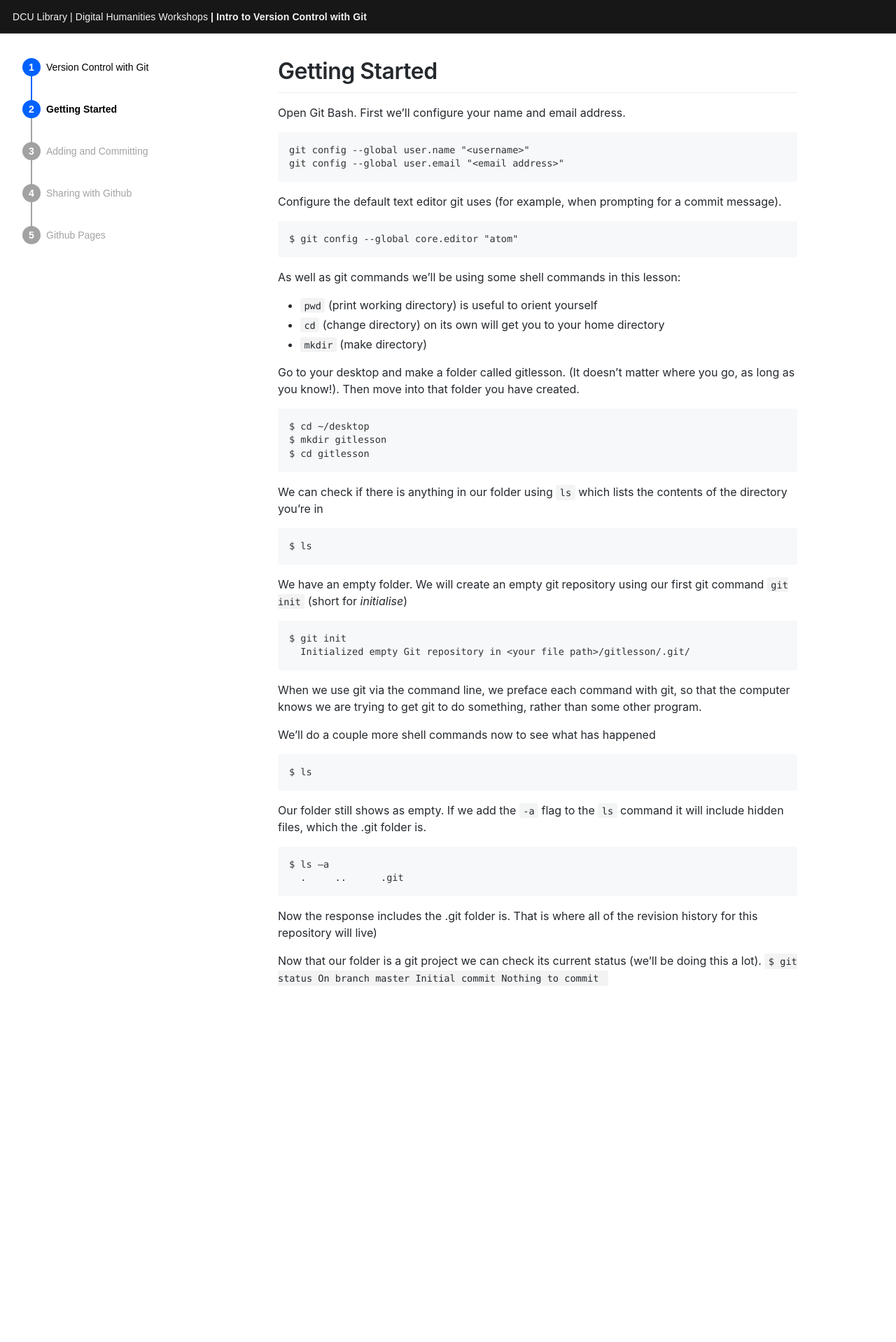
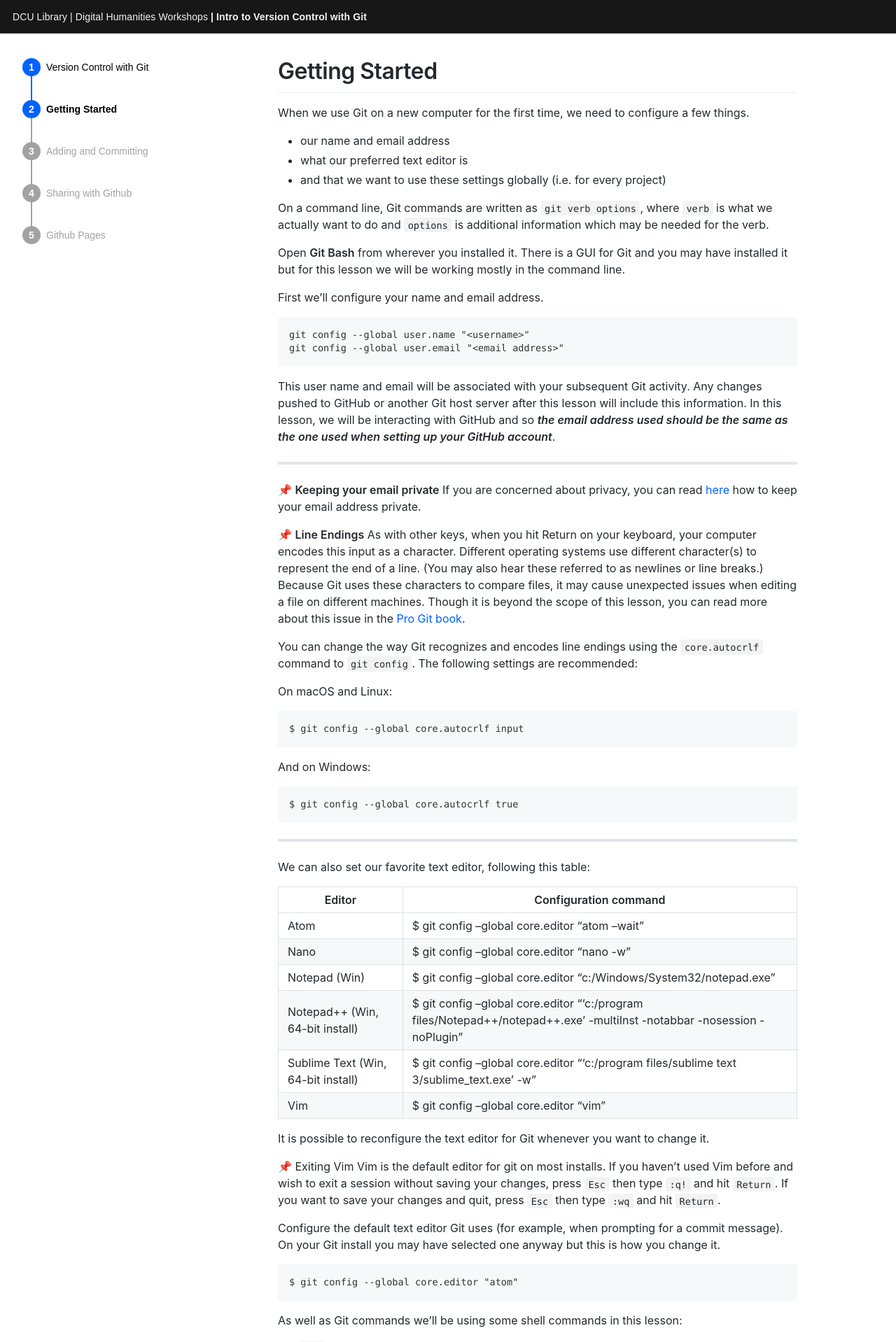
Before and after one commit to liamodwyer/github-pages, a Jekyll site: the page built from _workshop/getting-started-with-git.md, in a window 1280 px wide. Shown: the top 1918 px of the page at 70% size. Built offline with Jekyll 4.4.1, drawn with Linux system fonts in a browser that asks for light colours; some web fonts are replaced; some of the changed text lies outside the part shown.

Commit message:
Add config content to getting-started.md

`````diff
--- a/_workshop/getting-started-with-git.md
+++ b/_workshop/getting-started-with-git.md
@@ -3,19 +3,65 @@ title: Getting Started     # The title of the page
 date: 0000-01-02    # Page order is set by date
 ---
 
-Open Git Bash.
+When we use Git on a new computer for the first time, we need to configure a few things.
+* our name and email address
+* what our preferred text editor is
+* and that we want to use these settings globally (i.e. for every project)
+
+On a command line, Git commands are written as `git verb options`, where `verb` is what we actually want to do and `options` is additional  information which may be needed for the verb.
+
+Open __Git Bash__ from wherever you installed it. There is a GUI for Git and you may have installed it but for this lesson we will be working mostly in the command line.
+
 First we’ll configure your name and email address.
 ```
 git config --global user.name "<username>"
 git config --global user.email "<email address>"
 ```
 
-Configure the default text editor git uses (for example, when prompting for a commit message).
+This user name and email will be associated with your subsequent Git activity. Any changes pushed to GitHub or another Git host server after this lesson will include this information. In this lesson, we will be interacting with GitHub and so __*the email address used should be the same as the one used when setting up your GitHub account*__.
+
+---
+📌 __Keeping your email private__
+If you are concerned about privacy, you can read [here](https://github.blog/2017-04-11-private-emails-now-more-private/) how to keep your email address private.
+
+📌 __Line Endings__
+As with other keys, when you hit Return on your keyboard, your computer encodes this input as a character. Different operating systems use different character(s) to represent the end of a line. (You may also hear these referred to as newlines or line breaks.) Because Git uses these characters to compare files, it may cause unexpected issues when editing a file on different machines. Though it is beyond the scope of this lesson, you can read more about this issue in the [Pro Git book](https://www.git-scm.com/book/en/v2/Customizing-Git-Git-Configuration#_core_autocrlf).
+
+You can change the way Git recognizes and encodes line endings using the `core.autocrlf` command to `git config`. The following settings are recommended:
+
+On macOS and Linux:
+```
+$ git config --global core.autocrlf input
+````
+And on Windows:
+```
+$ git config --global core.autocrlf true
+```
+---
+
+We can also set our favorite text editor, following this table:
+
+| __Editor__                         | __Configuration command__                                                                                                |
+|------------------------------------|--------------------------------------------------------------------------------------------------------------------------|
+| Atom                               | $ git config --global core.editor "atom --wait"                                                                          |
+| Nano                               | $ git config --global core.editor "nano -w"                                                                              |
+| Notepad (Win)	                     | $ git config --global core.editor "c:/Windows/System32/notepad.exe"                                                      |
+| Notepad++ (Win, 64-bit install)    | $ git config --global core.editor "'c:/program files/Notepad++/notepad++.exe' -multiInst -notabbar -nosession -noPlugin" |
+| Sublime Text (Win, 64-bit install) | $ git config --global core.editor "'c:/program files/sublime text 3/sublime_text.exe' -w"                                |
+| Vim                                | $ git config --global core.editor "vim"                                                                                  |
+
+It is possible to reconfigure the text editor for Git whenever you want to change it.
+
+📌 Exiting Vim
+Vim is the default editor for git on most installs. If you haven’t used Vim before and wish to exit a session without saving your changes, press `Esc` then type `:q!` and hit `Return`. If you want to save your changes and quit, press `Esc` then type `:wq` and hit `Return`.
+
+
+Configure the default text editor Git uses (for example, when prompting for a commit message). On your Git install you may have selected one anyway but this is how you change it.
 ```
 $ git config --global core.editor "atom"
 ```
 
-As well as git commands we'll be using some shell commands in this lesson:
+As well as Git commands we'll be using some shell commands in this lesson:
 * `pwd` (print working directory) is useful to orient yourself
 * `cd` (change directory) on its own will get you to your home directory
 * `mkdir` (make directory)
@@ -32,13 +78,13 @@ We can check if there is anything in our folder using `ls` which lists the conte
 $ ls
 ```
 
-We have an empty folder.  We will create an empty git repository using our first git command `git init` (short for _initialise_)
+We have an empty folder.  We will create an empty Git repository using our first Git command `git init` (short for _initialise_)
 ```
 $ git init
   Initialized empty Git repository in <your file path>/gitlesson/.git/
 ```
 
-When we use git via the command line, we preface each command with git, so that the computer knows we are trying to get git to do something, rather than some other program.
+When we use Git via the command line, we preface each command with git, so that the computer knows we are trying to get Git to do something, rather than some other program.
 
 We’ll do a couple more shell commands now to see what has happened
 
@@ -52,7 +98,7 @@ $ ls –a
 ```
 Now the response includes the .git folder is. That is where all of the revision history for this repository will live)
 
-Now that our folder is a git project we can check its current status (we’ll be doing this a lot).
+Now that our folder is a Git project we can check its current status (we’ll be doing this a lot).
 ```
 $ git status
   On branch master
`````
Also changed, not shown: _workshop/index.md (+11 -11 lines).
